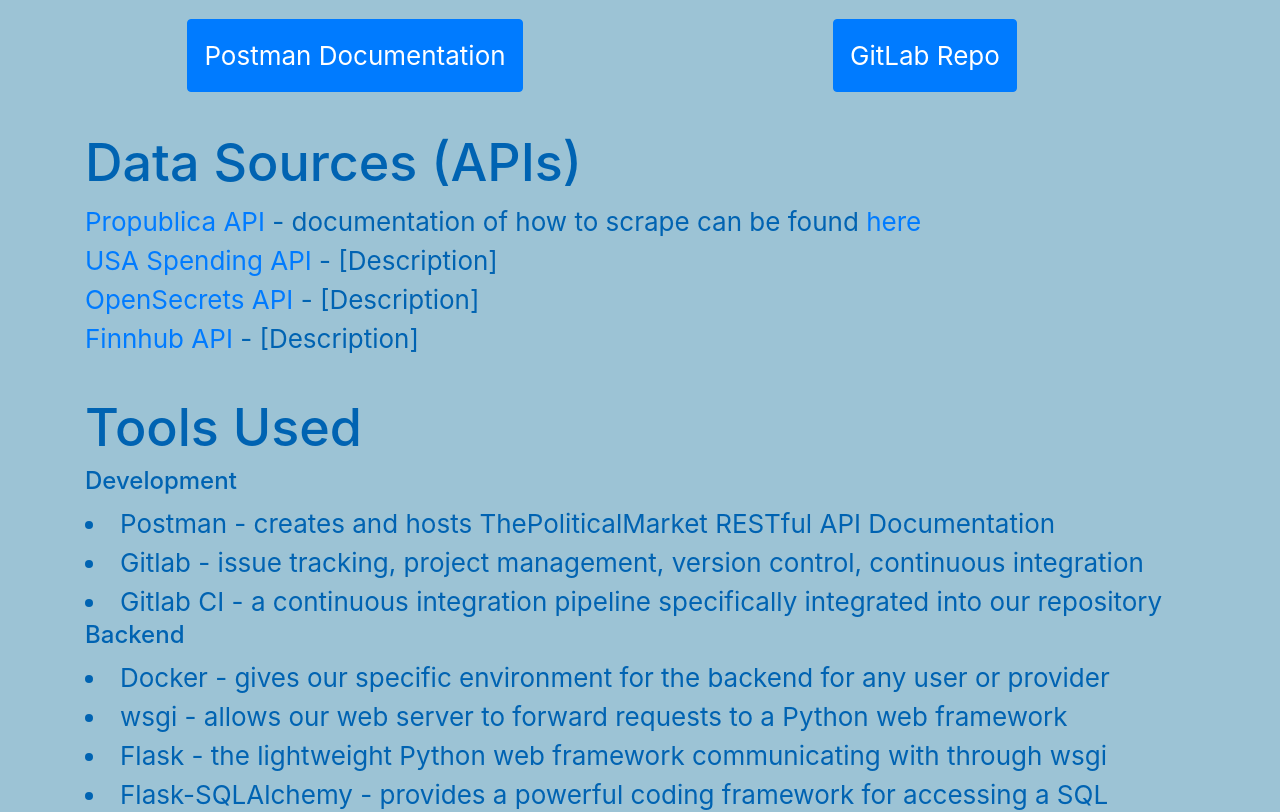
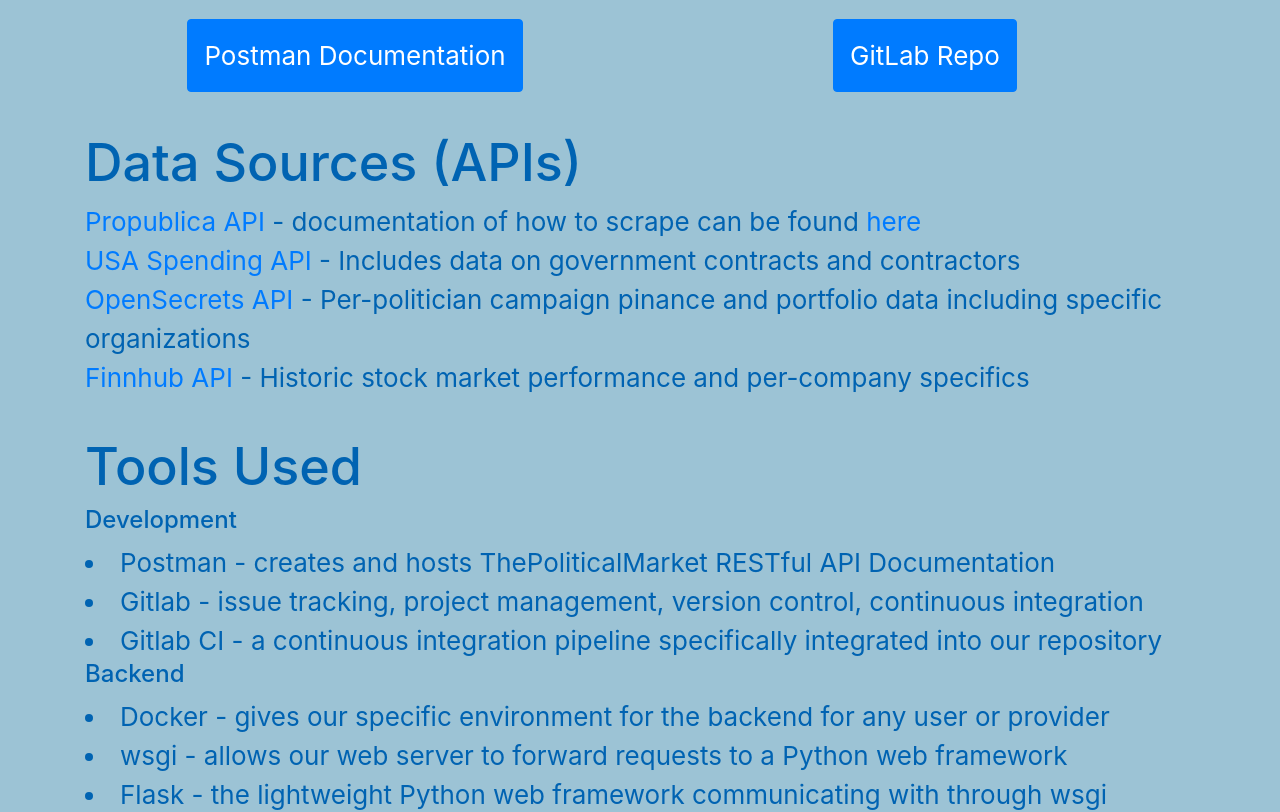
Before and after one commit to kev-liangg/thepoliticalmarket, a React (Create React App) app in the folder frontend/: page /About in a window 1280 px wide. Shown: the part 2440-3252 px from the top of the page. Built offline with nearby package versions, Linux system fonts and the light colour scheme; no server answers.

Commit message:
fix missing about page descriptiosn

```diff
--- a/frontend/src/Components/About.jsx
+++ b/frontend/src/Components/About.jsx
@@ -334,14 +334,11 @@ class About extends Component {
                             <a href="https://www.propublica.org/datastore/api/campaign-finance-api">Propublica API</a> -
                             documentation of how to scrape can be found <a href="https://propublica.github.io/campaign-finance-api-docs/">here</a>
                             <br></br>
-                            <a href="https://api.usaspending.gov/">USA Spending API</a> -
-                            [Description]
+                            <a href="https://api.usaspending.gov/">USA Spending API</a> - Includes data on government contracts and contractors
                             <br></br>
-                            <a href="https://www.opensecrets.org/open-data/api">OpenSecrets API</a> -
-                            [Description]
+                            <a href="https://www.opensecrets.org/open-data/api">OpenSecrets API</a> - Per-politician campaign pinance and portfolio data including specific organizations
                             <br></br>
-                            <a href="https://finnhub.io/">Finnhub API</a> -
-                            [Description]
+                            <a href="https://finnhub.io/">Finnhub API</a> - Historic stock market performance and per-company specifics
                             <br></br>
                         <br></br>
                         <h2>Tools Used</h2>
```
